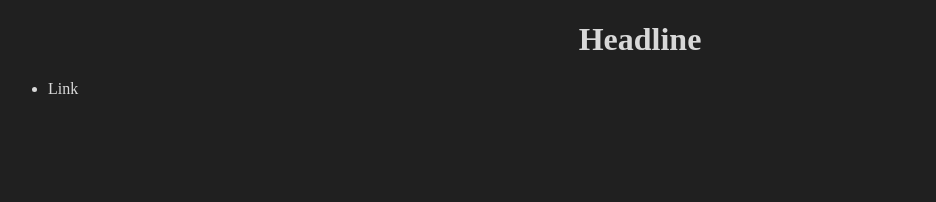
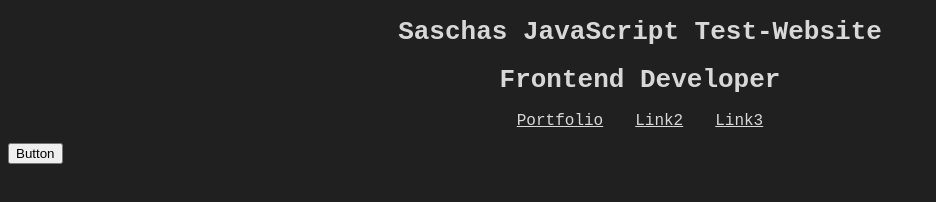
Before and after one commit to sascha-nabrotzky/javascript-website, a plain HTML site: page index.html in a window 1280 px wide. Shown: the whole page, without its empty margins (0-936 px from the left). Drawn offline with Linux system fonts and the light colour scheme.

Commit message:
Optimized navigation

```diff
--- a/components/headline.js
+++ b/components/headline.js
@@ -1,7 +1,7 @@
-export function headline() {
+export function headline(props) {
   let div = document.createElement("div");
   div.className = "headline";
-  div.innerHTML = "<h1>Headline</h1>";
+  div.innerHTML = `<h1>${props}</h1>`;
 
   return document.body.append(div);
 }
--- a/components/navigation.js
+++ b/components/navigation.js
@@ -1,12 +1,27 @@
 export function navigation() {
-  let nav = document.createElement("nav");
-  nav.className = "navigation";
-  nav.innerHTML = "<ul><li>Link</li></ul>";
-  const linkArray = ["Link1", "Link2", "Link3"];
+  const nav = document.createElement("nav");
+  const ul = document.createElement("ul");
+  nav.append(ul);
+  nav.className = "nav";
+  ul.className = "nav__list";
 
-  let navigation = linkArray.forEach((item) => {
-    console.log(item);
-  });
+  const links = {
+    Portfolio: "https://sascha-nabrotzky.github.io",
+    Link2: "#",
+    Link3: "#",
+  };
+
+  for (let [key, link] of Object.entries(links)) {
+    const li = document.createElement("li");
+    li.className = "nav__listitem";
+    ul.append(li);
+
+    if (link == "#") {
+      li.innerHTML = `<a href="${link}" class="nav__link">${key}</a>`;
+    } else {
+      li.innerHTML = `<a href="${link}" class="nav__link" target="_blank" rel="noopener">${key}</a>`;
+    }
+  }
 
   return document.body.append(nav);
 }
--- a/index.html
+++ b/index.html
@@ -3,7 +3,11 @@
   <head>
     <meta charset="utf-8" />
     <meta http-equiv="X-UA-Compatible" content="IE=edge" />
-    <title>Page Title</title>
+    <title>Sascha Nabrotzky | JavaScript test website</title>
+    <meta
+      name="desciption"
+      content="This is my personal playground for JavaScript"
+    />
     <meta name="viewport" content="width=device-width, initial-scale=1" />
     <link rel="stylesheet" type="text/css" media="screen" href="main.css" />
     <script type="module" src="main.js"></script>
--- a/main.css
+++ b/main.css
@@ -1,9 +1,13 @@
 :root {
   --darkgray: rgb(32, 32, 32);
   --white: rgb(216, 216, 216);
+
+  --ff-main: monospace;
+  --fs-main: 1rem;
 }
 
 body {
+  font-family: var(--ff-main);
   background-color: var(--darkgray);
   color: var(--white);
 }
@@ -11,3 +15,19 @@ body {
 .headline {
   text-align: center;
 }
+
+.nav__list {
+  display: flex;
+  justify-content: center;
+  padding: unset;
+  list-style-type: none;
+}
+
+.nav__listitem {
+  padding: 0 1rem;
+}
+
+.nav__link {
+  color: var(--white);
+  font-size: var(--fs-main);
+}
--- a/main.js
+++ b/main.js
@@ -1,5 +1,8 @@
 import { headline } from "/components/headline.js";
 import { navigation } from "/components/navigation.js";
+import { button } from "/components/button.js";
 
-headline();
+headline("Saschas JavaScript Test-Website");
+headline("Frontend Developer");
 navigation();
+button();
```
